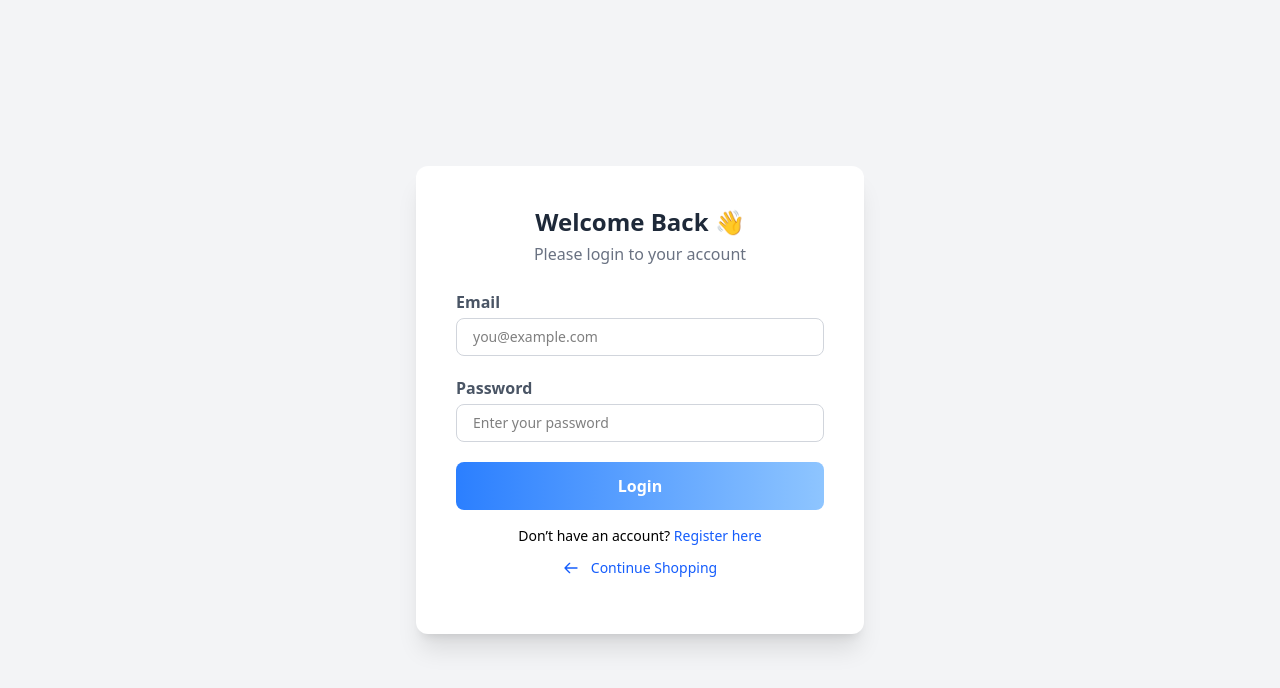
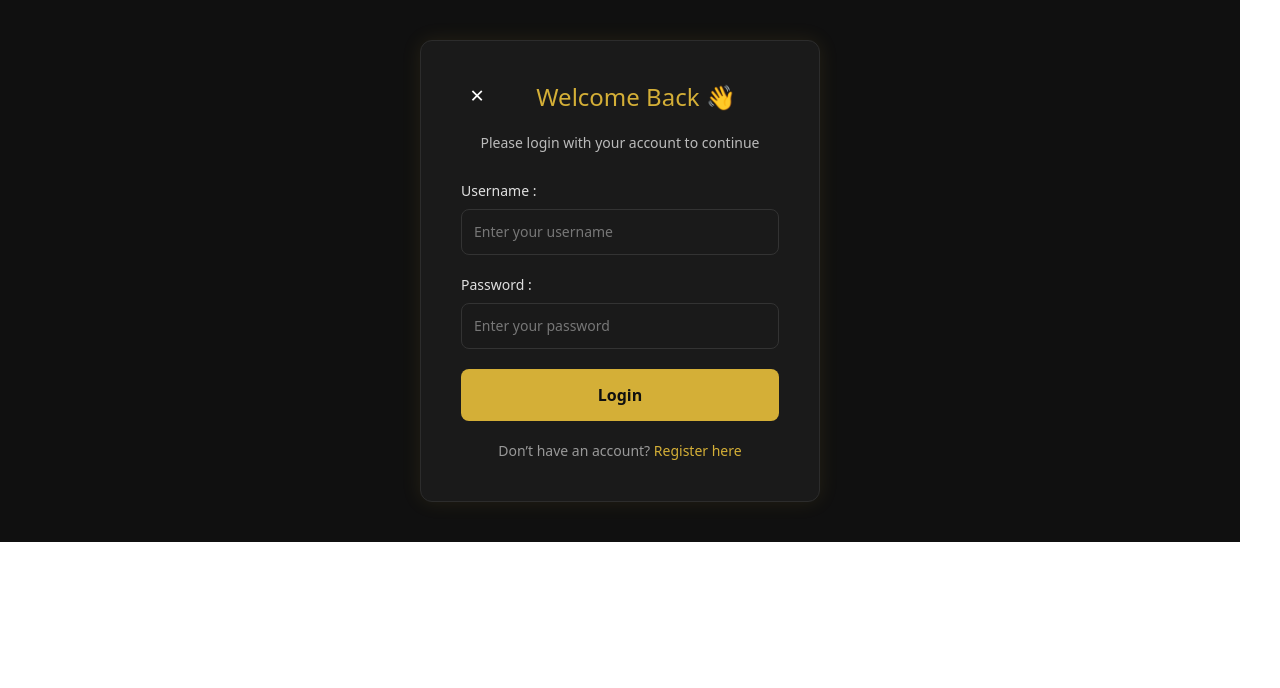
Before and after one commit to shaanzx/React-Mobile-shop-application, a React (Vite) app: page /login in a window 1280 px wide. Shown: the top 688 px of the page. Built offline with nearby package versions, Linux system fonts and the light colour scheme.

Commit message:
Add authnaticate and authorize

```diff
--- a/package.json
+++ b/package.json
@@ -16,6 +16,7 @@
     "@reduxjs/toolkit": "^2.8.2",
     "@tailwindcss/vite": "^4.1.7",
     "axios": "^1.10.0",
+    "jwt-decode": "^4.0.0",
     "react": "^19.1.0",
     "react-dom": "^19.1.0",
     "react-hook-form": "^7.56.4",
@@ -27,6 +28,7 @@
   },
   "devDependencies": {
     "@eslint/js": "^9.25.0",
+    "@types/jwt-decode": "^3.1.0",
     "@types/react": "^19.1.2",
     "@types/react-dom": "^19.1.2",
     "@vitejs/plugin-react": "^4.4.1",
--- a/src/App.tsx
+++ b/src/App.tsx
@@ -1,17 +1,28 @@
-import { BrowserRouter, Route, Routes } from "react-router-dom";
+import { Route, Routes, useNavigate} from "react-router-dom";
 import { Login } from "./view/pages/Login/Login.tsx";
 import { DefaultLayout } from "./view/common/DefaultLayout/DefaultLayout.tsx";
+import {useEffect} from "react";
+import {isTokenExpired} from "./auth/auth.ts";
 
 function App() {
+    const navigate = useNavigate();
+
+    useEffect(() => {
+        const token = localStorage.getItem("token");
+        if (!token || isTokenExpired(token)) {
+            localStorage.removeItem("token");
+            localStorage.removeItem("refreshToken");
+            navigate("/login");
+        }
+    }, [navigate]);
+
     return (
-        <BrowserRouter>
             <div className="flex flex-col min-h-screen bg-white text-black">
                 <Routes>
                     <Route path="/*" element={<DefaultLayout />} />
                     <Route path="/login" element={<Login />} />
                 </Routes>
             </div>
-        </BrowserRouter>
     );
 }
 
--- a/src/api.ts
+++ b/src/api.ts
@@ -3,3 +3,14 @@ import axios from "axios";
 export const backendApi = axios.create({
     baseURL: 'http://localhost:3000/api'
 });
+
+backendApi.interceptors.request.use((config) => {
+        const token = localStorage.getItem("token");
+        if (token) {
+            config.headers.Authorization = `Bearer ${token}`;
+        }
+        return config;
+    },(error) => {
+    return Promise.reject(error)
+    }
+)
--- /dev/null
+++ b/src/auth/auth.ts
@@ -0,0 +1,14 @@
+import {jwtDecode} from "jwt-decode";
+
+export const isTokenExpired = (token : string) => {
+    try {
+        const {exp} = jwtDecode(token);
+        if (!exp) {
+            return true;
+        }
+        return Date.now() >= exp * 1000;
+    }catch (error){
+        console.error(error);
+        return true;
+    }
+}
--- a/src/main.tsx
+++ b/src/main.tsx
@@ -3,9 +3,12 @@ import './index.css'
 import App from './App.tsx'
 import {Provider} from "react-redux";
 import {store} from "./store/store.ts";
+import {BrowserRouter} from "react-router-dom";
 
 createRoot(document.getElementById('root')!).render(
-    <Provider store={store}>
-        <App/>
-    </Provider>
+    <BrowserRouter>
+        <Provider store={store}>
+            <App/>
+        </Provider>
+    </BrowserRouter>
 )
--- a/src/view/pages/Home/Home.tsx
+++ b/src/view/pages/Home/Home.tsx
@@ -34,6 +34,5 @@ export const Home = () => {
                 }
             </div>
         </div>
-
     );
 };
--- a/src/view/pages/Login/Login.tsx
+++ b/src/view/pages/Login/Login.tsx
@@ -1,3 +1,4 @@
+/*
 import {useNavigate} from "react-router-dom";
 
 export const Login = () => {
@@ -43,7 +44,7 @@ export const Login = () => {
                         Register here
                     </a>
                 </p>
-                {/*<div className="mt-4 text-center">
+                {/!*<div className="mt-4 text-center">
                     <a href="/" className="text-blue-600 hover:text-blue-800 text-sm inline-flex items-center">
                         <svg className="w-4 h-4 mr-1" fill="none" stroke="currentColor" viewBox="0 0 24 24"
                              xmlns="http://www.w3.org/2000/svg">
@@ -52,7 +53,7 @@ export const Login = () => {
                         </svg>
                         Continue Shopping
                     </a>
-                </div>*/}
+                </div>*!/}
 
                 <div className={"mt-3 mb-4 text-center "}>
                     <button onClick={() => navigate("/")} className={"text-sm text-blue-600 hover:text-blue-800 flex justify-center items-center mx-auto gap-2"}>
@@ -68,3 +69,122 @@ export const Login = () => {
         </div>
     );
 };
+*/
+
+import { useNavigate } from "react-router-dom";
+import { useForm } from "react-hook-form";
+import { backendApi } from "../../../api.ts"; // Make sure this path is correct
+
+type FormData = {
+    username: string;
+    password: string;
+};
+
+export function Login() {
+    const navigate = useNavigate();
+    const { register, handleSubmit, formState: { errors } } = useForm<FormData>();
+
+    /*
+        const onSubmit = (data: FormData) => {
+            console.log("Form submitted successfully:", data);
+            alert(`Login successful for: ${data.email}`);
+            window.location.href = "/";
+        };
+    */
+
+    const authenticateUser = async (data: FormData) => {
+        try {
+            const userCredentials = {
+                username: data.username, // Backend expects 'username'
+                password: data.password,
+            };
+
+            const response = await backendApi.post('/auth/login', userCredentials);
+            const accessToken = response.data.accessToken;
+            const refreshToken = response.data.refreshToken;
+
+            localStorage.setItem('token', accessToken);
+            localStorage.setItem('refreshToken', refreshToken);
+
+            alert(`Login successful for: ${data.username}`);
+            navigate('/');
+        } catch (error) {
+            console.error(error);
+            alert("Login failed");
+        }
+    };
+
+    return (
+        <div className="font-sans bg-[#101010] text-white w-[calc(100%-40px)] h-full flex justify-center items-center py-10 px-5">
+            <form
+                className="bg-[#1A1A1A] border border-[#2c2c2c] rounded-xl p-10 max-w-[400px] w-full shadow-[0_0_20px_rgba(212,175,55,0.1)] text-white"
+                onSubmit={handleSubmit(authenticateUser)}
+            >
+                <div className="flex justify-start items-center w-full mb-5">
+                    <button
+                        type="button"
+                        className="bg-transparent border-none text-white text-2xl cursor-pointer w-8 h-8 flex justify-center items-center pb-1 rounded-md transition-all duration-300 hover:text-[#D4AF37] hover:bg-[rgba(212,175,55,0.1)]"
+                        onClick={() => navigate("/")}
+                    >
+                        ×
+                    </button>
+                    <h2 className="text-2xl text-[#D4AF37] mx-auto">Welcome Back 👋</h2>
+                </div>
+                <p className="text-sm text-[#bbbbbb] mb-7 text-center">
+                    Please login with your account to continue
+                </p>
+
+                <div className="mb-4 w-full">
+                    <label className="block mb-2 text-sm text-[#e0e0e0]">Username :</label>
+                    <input
+                        type="text"
+                        placeholder="Enter your username"
+                        className="w-full p-3 mb-1 bg-transparent border border-[#333] rounded-lg text-white text-sm transition-all duration-300 placeholder-[#777] focus:border-[#D4AF37] focus:shadow-[0_0_6px_rgba(212,175,55,0.5)] focus:outline-none"
+                        {...register("username", {
+                            required: "Username is required",
+                            pattern: {
+                                value: /^[a-zA-Z][a-zA-Z0-9_-]{2,14}$/i,
+                                message: "Invalid username address",
+                            },
+                        })}
+                    />
+                    {errors.username && (
+                        <span className="text-[#ff4d4d] text-sm">{errors.username.message}</span>
+                    )}
+                </div>
+
+                <div className="mb-4 w-full">
+                    <label className="block mb-2 text-sm text-[#e0e0e0]">Password :</label>
+                    <input
+                        type="password"
+                        placeholder="Enter your password"
+                        className="w-full p-3 mb-1 bg-transparent border border-[#333] rounded-lg text-white text-sm transition-all duration-300 placeholder-[#777] focus:border-[#D4AF37] focus:shadow-[0_0_6px_rgba(212,175,55,0.5)] focus:outline-none"
+                        {...register("password", {
+                            required: "Password is required",
+                        })}
+                    />
+                    {errors.password && (
+                        <span className="text-[#ff4d4d] text-sm">{errors.password.message}</span>
+                    )}
+                </div>
+
+                <button
+                    type="submit"
+                    className="w-full bg-[#D4AF37] text-[#101010] border-none p-3.5 text-base font-bold rounded-lg cursor-pointer transition-all duration-300 hover:bg-[#e6c34a] hover:-translate-y-1"
+                >
+                    Login
+                </button>
+
+                <p className="mt-5 text-sm text-[#999999] text-center">
+                    Don’t have an account?{" "}
+                    <a
+                        href="/register"
+                        className="text-[#D4AF37] no-underline transition-colors duration-300 hover:text-[#e6c34a]"
+                    >
+                        Register here
+                    </a>
+                </p>
+            </form>
+        </div>
+    );
+}
```
Also changed, not shown: 1 other file (tests, documents, lock files or other folders).
